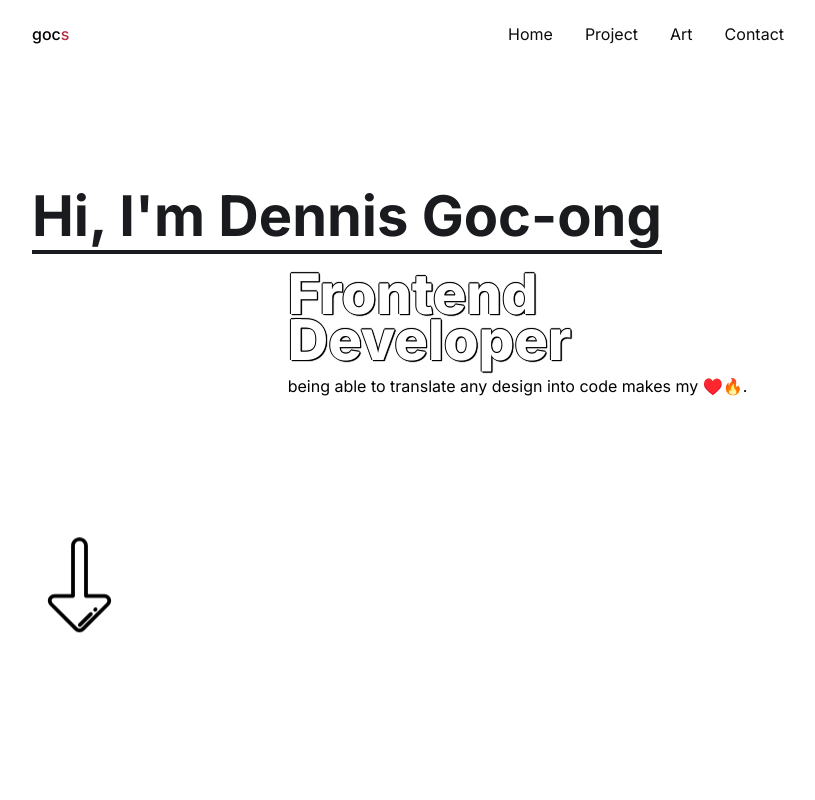
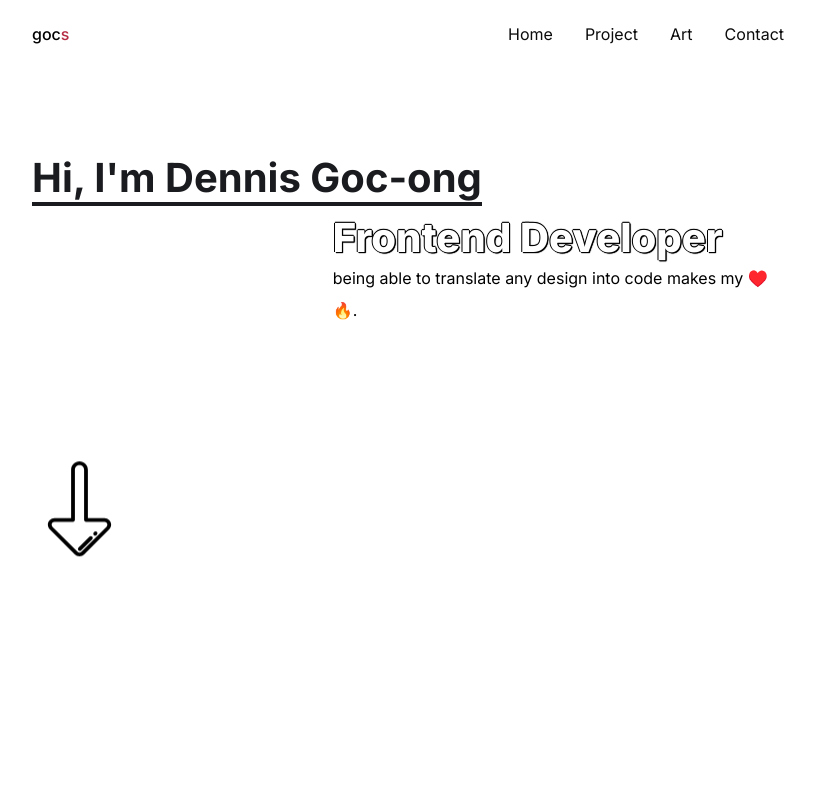
Before and after one commit to m-dennisgocong/gocs, a React (Vite) app: page / in a window 1280 px wide. Shown: the top 800 px of the page, without its empty margins (232-1047 px from the left). Built offline with nearby package versions, Linux system fonts and the light colour scheme.

Commit message:
update mobile layout by aligning the text to left

```diff
--- a/src/styles/Hero.scss
+++ b/src/styles/Hero.scss
@@ -3,10 +3,10 @@
     height: 100vh;
     width: 100%;
     h1{
-        padding-top: 2.5em;
-        font-size: 1.9rem;
+        padding-top: 3em;
+        font-size: 1.7rem;
         // font-family: 'Space Grotesk', sans-serif;
-        margin-bottom: 1em;
+        margin-bottom: .5em;
         color: #1a1b1f;
         span#underline{
             border-bottom: 4px solid #1a1b1f;
@@ -14,10 +14,10 @@
     }
     p{
         margin-top: 0;
-        margin-left: 35%;
-        margin-bottom: 40%;
+        // margin-left: 35%;
+        margin-bottom: 55%;
         span#rule{
-            font-size: 1.8em;
+            font-size: 2rem;
             font-weight: 800;
             color: #fff;
             text-shadow: 1px 1px 1px #000, 0 -1px 1px #000, 1px 1px 1px #000,
@@ -34,14 +34,15 @@
 @media (min-width: 500px){
     #Hero{
         h1{
-            padding-top: 2em;
-            font-size: 2.4rem;
+            padding-top: 1.5em;
+            font-size: 2.5rem;
             margin-bottom: .5em;
         }
         p{
-            margin-bottom: 35%;
+            margin-left: 35%;
+            margin-bottom: 25%;
             span#rule{
-                font-size: 2em;
+                font-size: 2.5rem;
             }
         }
         img#arrowDown{
@@ -55,15 +56,15 @@
     #Hero{
         h1{
             padding-top: 1em;
-            font-size: 3.5rem;
+            font-size: 2.5rem;
         }
         p{
             line-height: 2rem;
             span#rule{
-                font-size: 3.5rem;
+                font-size: 2.5rem;
             }
-            // margin-left: 35%;
-            margin-bottom: 15%;
+            margin-left: 45%;
+            margin-bottom: 20%;
         }
         img#arrowDown{
             height: 95px;
@@ -77,7 +78,7 @@
         margin-top: 2.5em;
         p{
 
-            margin-left: 34%;
+            margin-left: 40%;
             margin-bottom: 18%;
         }
     }
```
